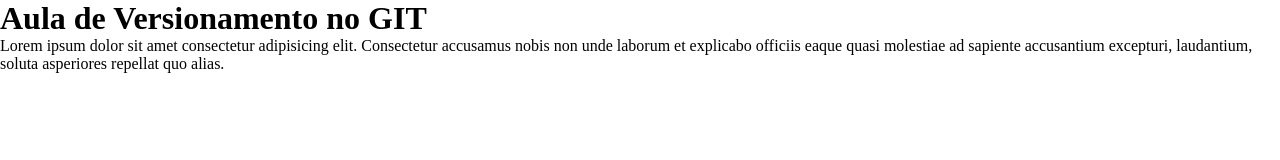
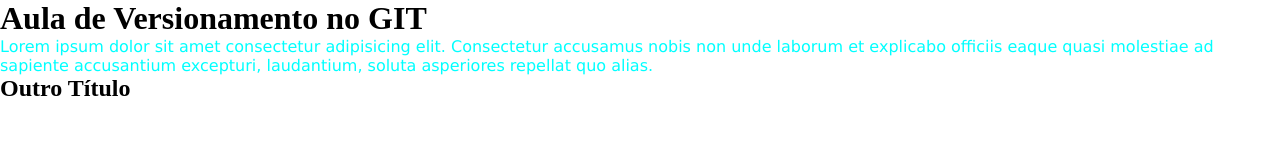
Before and after one commit to GustavoFelipe8/aulaGIT, a plain HTML site: page index.html in a window 1280 px wide. Drawn offline with Linux system fonts and the light colour scheme.

Commit message:
Terceira alteração no projeto

```diff
--- a/index.html
+++ b/index.html
@@ -9,5 +9,6 @@
 <body>
     <h1>Aula de Versionamento no GIT</h1>
     <p>Lorem ipsum dolor sit amet consectetur adipisicing elit. Consectetur accusamus nobis non unde laborum et explicabo officiis eaque quasi molestiae ad sapiente accusantium excepturi, laudantium, soluta asperiores repellat quo alias.</p>
+    <h2>Outro Título</h2>
 </body>
 </html>
--- a/style.css
+++ b/style.css
@@ -2,3 +2,7 @@
     margin: 0px;
     padding: 0px;
 }
+p{
+    font-family: 'Lucida Sans', 'Lucida Sans Regular', 'Lucida Grande', 'Lucida Sans Unicode', Geneva, Verdana, sans-serif;
+    color: aqua;
+}
```
